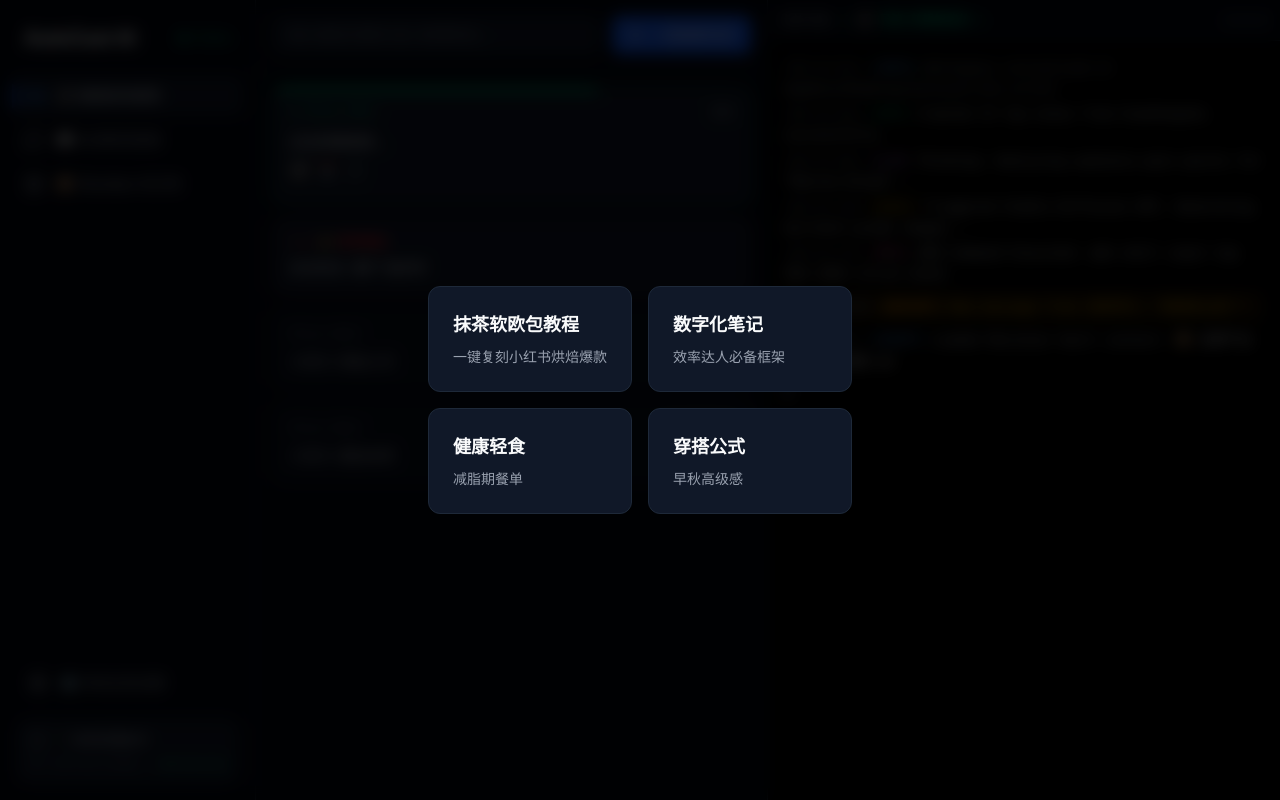
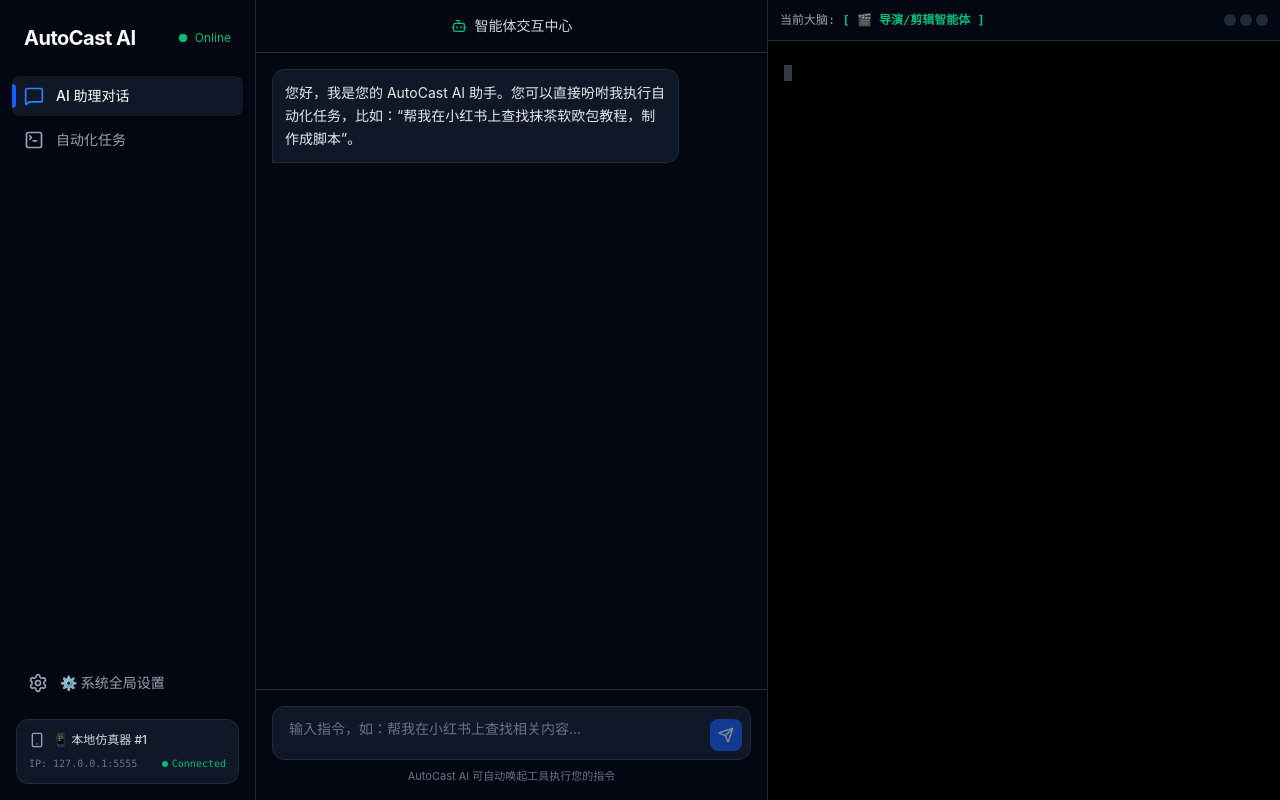
Before and after one commit to anxiaoying369-bot/test, a Vue app: page / in a window 1280 px wide. Built offline with nearby package versions, Linux system fonts and the light colour scheme.

Commit message:
refactor: redesign middle panel to LLM chat interface for natural language automation

```diff
--- a/src/App.vue
+++ b/src/App.vue
@@ -1,48 +1,56 @@
 <script setup lang="ts">
 import { ref } from 'vue';
-import { Settings, Video, MessageSquare, Box, Play, Smartphone, AlertCircle, Clock } from 'lucide-vue-next';
+import { Settings, MessageSquare, Smartphone, Send, Bot, TerminalSquare } from 'lucide-vue-next';
 import { invoke } from '@tauri-apps/api/core';
 
-const showInspiration = ref(true);
+const inputQuery = ref('');
+const chatHistory = ref([
+  { role: 'assistant', content: '您好，我是您的 AutoCast AI 助手。您可以直接吩咐我执行自动化任务，比如：“帮我在小红书上查找抹茶软欧包教程，制作成脚本”。' }
+]);
 const logs = ref<string[]>([]);
+const isProcessing = ref(false);
 
-async function triggerXiaohongshuSpy() {
-  showInspiration.value = false;
-  logs.value.push(`[${new Date().toLocaleTimeString()}] [INFO] Starting CloakBrowser for Xiaohongshu...`);
+async function handleSend() {
+  const query = inputQuery.value.trim();
+  if (!query) return;
+
+  chatHistory.value.push({ role: 'user', content: query });
+  inputQuery.value = '';
+  isProcessing.value = true;
+
+  // 简单模拟意图识别
+  if (query.includes('小红书') && (query.includes('查找') || query.includes('搜索') || query.includes('找') || query.includes('脚本'))) {
+    chatHistory.value.push({ role: 'assistant', content: '好的，正在为您启动小红书自动化检索机制，提取相关内容与素材...' });
+
+    logs.value.push(`[${new Date().toLocaleTimeString()}] [INTENT] Detected intent: Xiaohongshu content search`);
+    logs.value.push(`[${new Date().toLocaleTimeString()}] [INFO] Starting CloakBrowser...`);
 
     try {
-    const result = await invoke('spy_xiaohongshu', { keyword: '抹茶软欧包教程' });
+      const result = await invoke('spy_xiaohongshu', { keyword: query });
       logs.value.push(`[${new Date().toLocaleTimeString()}] [SUCCESS] Task completed: ${result}`);
+      chatHistory.value.push({ role: 'assistant', content: '✅ 检索完成！已成功抓取小红书热门内容。配方、素材与评论已提取完毕，您可以随时在右侧日志中查看细节，或者让我继续为您生成最终脚本。' });
     } catch (error) {
       logs.value.push(`[${new Date().toLocaleTimeString()}] [ERROR] Task failed: ${error}`);
+      chatHistory.value.push({ role: 'assistant', content: `❌ 检索过程中遇到错误：${error}` });
+    }
+  } else {
+    setTimeout(() => {
+      chatHistory.value.push({ role: 'assistant', content: '我明白了。如果您需要查找素材，可以尝试对我说：“帮我在小红书上查找相关内容”。' });
+    }, 800);
+  }
+  isProcessing.value = false;
+}
+
+function handleKeydown(e: KeyboardEvent) {
+  if (e.key === 'Enter' && !e.shiftKey) {
+    e.preventDefault();
+    handleSend();
   }
 }
 </script>
 
 <template>
   <div class="flex h-screen w-screen overflow-hidden bg-gray-950 text-gray-50 font-sans selection:bg-blue-600/30">
-    <!-- 全屏灵感遮罩 -->
-    <div v-if="showInspiration" class="absolute inset-0 z-50 bg-black/80 backdrop-blur-sm flex items-center justify-center pointer-events-none">
-       <div class="grid grid-cols-2 gap-4 pointer-events-auto">
-          <button @click="triggerXiaohongshuSpy" class="bg-gray-900 border border-gray-800 hover:border-blue-500/50 hover:bg-gray-800/80 p-6 rounded-xl text-left transition-all group cursor-pointer">
-             <h3 class="text-lg font-bold text-gray-50 mb-2 group-hover:text-blue-400">抹茶软欧包教程</h3>
-             <p class="text-sm text-gray-400">一键复刻小红书烘焙爆款</p>
-          </button>
-          <button class="bg-gray-900 border border-gray-800 hover:border-blue-500/50 hover:bg-gray-800/80 p-6 rounded-xl text-left transition-all group cursor-pointer">
-             <h3 class="text-lg font-bold text-gray-50 mb-2 group-hover:text-blue-400">数字化笔记</h3>
-             <p class="text-sm text-gray-400">效率达人必备框架</p>
-          </button>
-          <button class="bg-gray-900 border border-gray-800 hover:border-blue-500/50 hover:bg-gray-800/80 p-6 rounded-xl text-left transition-all group cursor-pointer">
-             <h3 class="text-lg font-bold text-gray-50 mb-2 group-hover:text-blue-400">健康轻食</h3>
-             <p class="text-sm text-gray-400">减脂期餐单</p>
-          </button>
-          <button class="bg-gray-900 border border-gray-800 hover:border-blue-500/50 hover:bg-gray-800/80 p-6 rounded-xl text-left transition-all group cursor-pointer">
-             <h3 class="text-lg font-bold text-gray-50 mb-2 group-hover:text-blue-400">穿搭公式</h3>
-             <p class="text-sm text-gray-400">早秋高级感</p>
-          </button>
-       </div>
-    </div>
-
     <!-- 1. 左侧栏：全局导航与设备状态 -->
     <aside class="flex flex-col w-[20%] h-full bg-gray-950 border-r border-gray-800">
       <!-- 顶部 Logo -->
@@ -61,16 +69,12 @@
       <nav class="flex-1 px-3 space-y-1">
         <a href="#" class="flex items-center gap-3 px-3 py-2.5 rounded-lg bg-gray-900 text-gray-50 relative group">
           <div class="absolute left-0 top-1/2 -translate-y-1/2 w-1 h-6 bg-blue-600 rounded-r-md"></div>
-          <Video class="w-5 h-5 text-blue-500" />
-          <span class="font-medium text-sm">🎬 视频发布矩阵</span>
+          <MessageSquare class="w-5 h-5 text-blue-500" />
+          <span class="font-medium text-sm">AI 助理对话</span>
         </a>
         <a href="#" class="flex items-center gap-3 px-3 py-2.5 rounded-lg text-gray-400 hover:text-gray-50 hover:bg-gray-900/50 transition-colors">
-          <MessageSquare class="w-5 h-5" />
-          <span class="font-medium text-sm">💬 私域微信客服</span>
-        </a>
-        <a href="#" class="flex items-center gap-3 px-3 py-2.5 rounded-lg text-gray-400 hover:text-gray-50 hover:bg-gray-900/50 transition-colors">
-          <Box class="w-5 h-5" />
-          <span class="font-medium text-sm">📦 Obsidian 知识库</span>
+          <TerminalSquare class="w-5 h-5" />
+          <span class="font-medium text-sm">自动化任务</span>
         </a>
       </nav>
 
@@ -94,70 +98,52 @@
       </div>
     </aside>
 
-    <!-- 2. 中间栏：工作流任务队列中控台 -->
+    <!-- 2. 中间栏：LLM 聊天交互区 -->
     <main class="flex flex-col w-[40%] h-full bg-gray-950 border-r border-gray-800">
-      <!-- 顶部操控区 -->
-      <div class="p-4 border-b border-gray-800 flex gap-3">
-        <div class="relative flex-1">
-          <input type="text" placeholder="输入搞钱关键词 (如: 抹茶欧包)..."
-            class="w-full bg-gray-900 border border-gray-800 rounded-lg px-4 py-2 text-sm text-gray-50 placeholder-gray-500 focus:outline-none focus:ring-1 focus:ring-blue-600 focus:border-blue-600 transition-all shadow-sm" />
-        </div>
-        <button class="bg-blue-600 hover:bg-blue-700 text-white px-4 py-2 rounded-lg text-sm font-medium flex items-center gap-2 transition-colors shadow-sm whitespace-nowrap cursor-pointer">
-          <Play class="w-4 h-4" />
-          + 投放新任务
-        </button>
+      <!-- 聊天标题 -->
+      <div class="p-4 border-b border-gray-800 flex items-center justify-center shadow-sm z-10">
+        <h2 class="text-sm font-medium text-gray-300 flex items-center gap-2">
+          <Bot class="w-4 h-4 text-emerald-500" />
+          智能体交互中心
+        </h2>
       </div>
 
-      <!-- 中部队列列表 -->
-      <div class="flex-1 overflow-y-auto p-4 space-y-3">
-        <!-- 执行中卡片 -->
-        <div class="bg-gray-900 rounded-xl p-4 border border-emerald-500/30 shadow-[0_0_15px_rgba(16,185,129,0.1)] relative overflow-hidden">
-          <div class="absolute top-0 left-0 h-1 bg-emerald-500 w-[68%] transition-all duration-1000"></div>
-          <div class="flex justify-between items-start mb-3">
-            <div class="flex items-center gap-2">
-              <div class="w-2 h-2 rounded-full bg-emerald-500 animate-pulse"></div>
-              <span class="text-xs font-mono text-emerald-500">#Task-8821</span>
+      <!-- 聊天内容区 -->
+      <div class="flex-1 overflow-y-auto p-4 space-y-4 flex flex-col">
+        <div v-for="(msg, index) in chatHistory" :key="index"
+             :class="['max-w-[85%] rounded-xl p-3 text-sm leading-relaxed',
+                      msg.role === 'user' ? 'bg-blue-600 text-white self-end rounded-br-none' : 'bg-gray-900 border border-gray-800 text-gray-200 self-start rounded-bl-none']">
+          {{ msg.content }}
         </div>
-            <span class="text-xs font-mono text-gray-400">68%</span>
+
+        <div v-if="isProcessing" class="self-start bg-gray-900 border border-gray-800 rounded-xl rounded-bl-none p-3 max-w-[85%]">
+          <div class="flex gap-1 items-center">
+            <div class="w-2 h-2 bg-gray-500 rounded-full animate-bounce"></div>
+            <div class="w-2 h-2 bg-gray-500 rounded-full animate-bounce" style="animation-delay: 150ms"></div>
+            <div class="w-2 h-2 bg-gray-500 rounded-full animate-bounce" style="animation-delay: 300ms"></div>
           </div>
-          <p class="text-sm font-medium text-gray-50">正在剪辑视频...</p>
-          <div class="mt-3 flex gap-2 text-gray-500">
-             <span class="animate-bounce">🎬</span>
-             <span class="animate-bounce" style="animation-delay: 100ms">✂️</span>
-             <span class="animate-bounce" style="animation-delay: 200ms">🎵</span>
         </div>
       </div>
 
-        <!-- 高优先级插队卡片 -->
-        <div class="bg-gray-900 rounded-xl p-4 border border-red-500/20">
-          <div class="flex items-center gap-2 mb-2">
-            <AlertCircle class="w-4 h-4 text-red-500 animate-pulse" />
-            <span class="text-xs font-bold text-red-500">[⚡ 优先响应]</span>
+      <!-- 底部输入区 -->
+      <div class="p-4 border-t border-gray-800 bg-gray-950">
+        <div class="relative flex items-end gap-2 bg-gray-900 border border-gray-800 rounded-xl p-1 focus-within:ring-1 focus-within:ring-blue-600 focus-within:border-blue-600 transition-all">
+          <textarea
+            v-model="inputQuery"
+            @keydown="handleKeydown"
+            placeholder="输入指令，如：帮我在小红书上查找相关内容..."
+            class="w-full bg-transparent border-none px-3 py-2 text-sm text-gray-50 placeholder-gray-500 focus:outline-none resize-none min-h-[44px] max-h-32"
+            rows="1"
+          ></textarea>
+          <button
+            @click="handleSend"
+            :disabled="!inputQuery.trim() || isProcessing"
+            class="mb-1 mr-1 p-2 rounded-lg bg-blue-600 text-white hover:bg-blue-700 disabled:opacity-50 disabled:cursor-not-allowed transition-colors"
+          >
+            <Send class="w-4 h-4" />
+          </button>
         </div>
-          <p class="text-sm text-gray-300">自动回复: <span class="text-gray-50 font-medium">客户 张步步</span></p>
-        </div>
-
-        <!-- 等待中卡片 -->
-        <div class="bg-gray-900/50 rounded-xl p-4 border border-gray-800">
-          <div class="flex justify-between items-center mb-2">
-            <span class="text-xs text-gray-500 font-mono">#Task-8822</span>
-            <span class="text-xs font-medium text-amber-500 bg-amber-500/10 px-2 py-0.5 rounded flex items-center gap-1">
-              <Clock class="w-3 h-3" /> 排队中
-            </span>
-          </div>
-          <p class="text-sm text-gray-400">关键词: <span class="text-gray-300">肉松小贝</span></p>
-        </div>
-
-        <!-- 等待中卡片 -->
-        <div class="bg-gray-900/50 rounded-xl p-4 border border-gray-800">
-          <div class="flex justify-between items-center mb-2">
-            <span class="text-xs text-gray-500 font-mono">#Task-8823</span>
-            <span class="text-xs font-medium text-amber-500 bg-amber-500/10 px-2 py-0.5 rounded flex items-center gap-1">
-              <Clock class="w-3 h-3" /> 排队中
-            </span>
-          </div>
-          <p class="text-sm text-gray-400">关键词: <span class="text-gray-300">提拉米苏</span></p>
-        </div>
+        <div class="text-center mt-2 text-[11px] text-gray-500">AutoCast AI 可自动唤起工具执行您的指令</div>
       </div>
     </main>
 
@@ -180,18 +166,6 @@
         <div v-for="log in logs" :key="log" class="text-gray-300">
           {{ log }}
         </div>
-        <div class="text-gray-400"><span class="text-gray-500">[09:42:01]</span> <span class="text-blue-400">[INFO]</span> Workspace initialized at AppData/Roaming/autocast/xhs_writer</div>
-        <div class="text-gray-300"><span class="text-gray-500">[09:42:03]</span> <span class="text-emerald-500">[OCR]</span> Crawled 15 top notes from Xiaohongshu successfully.</div>
-        <div class="text-gray-300"><span class="text-gray-500">[09:42:06]</span> <span class="text-purple-400">[LLM]</span> Thinking: Analyzing audience pain points for "Matcha Bread"...</div>
-        <div class="text-gray-300"><span class="text-gray-500">[09:42:10]</span> <span class="text-amber-400">[AIGC]</span> Triggered Stable Diffusion API. Generating merchant-grade images...</div>
-        <div class="text-gray-300"><span class="text-gray-500">[09:42:15]</span> <span class="text-pink-400">[RPA]</span> ADB Command Executed: adb shell input tap 950 1850 (Click Send)</div>
-
-        <div class="bg-amber-500/10 border-l-2 border-amber-500 pl-2 py-1 my-2">
-          <span class="text-gray-500">[09:43:00]</span> <span class="text-amber-500 font-bold">[WECHAT]</span> <span class="text-amber-400">New message from [张步步]: "系统怎么卖？"</span>
-        </div>
-
-        <div class="text-gray-300"><span class="text-gray-500">[09:43:01]</span> <span class="text-blue-400">[AGENT]</span> Loaded Obsidian Vault context: <span class="text-gray-50">📦 品牌产品知识库/价格表.md</span></div>
-
         <!-- Blinking cursor -->
         <div class="inline-block w-2 h-4 bg-gray-500 animate-pulse mt-2"></div>
       </div>
```
Also changed, not shown: 1 other file (tests, documents, lock files or other folders). Lines whose indentation alone changed are shown as unchanged.
